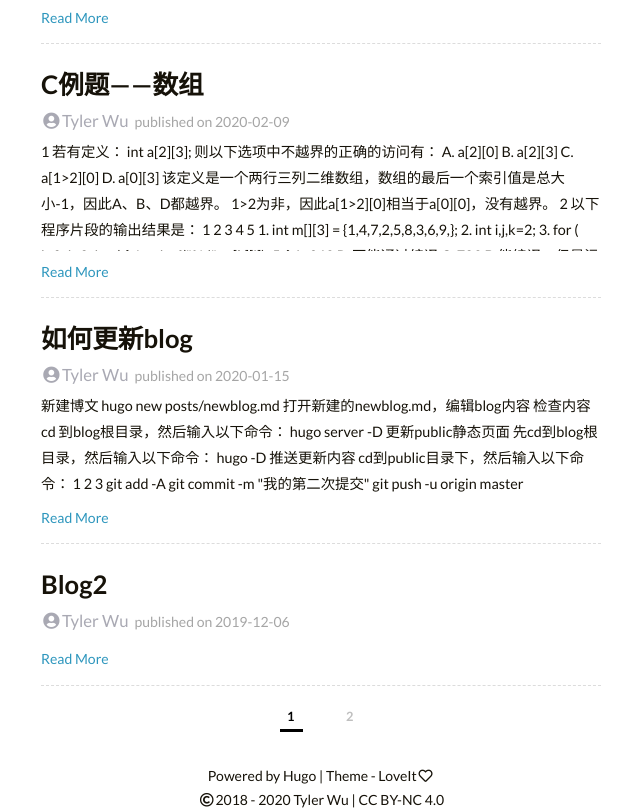
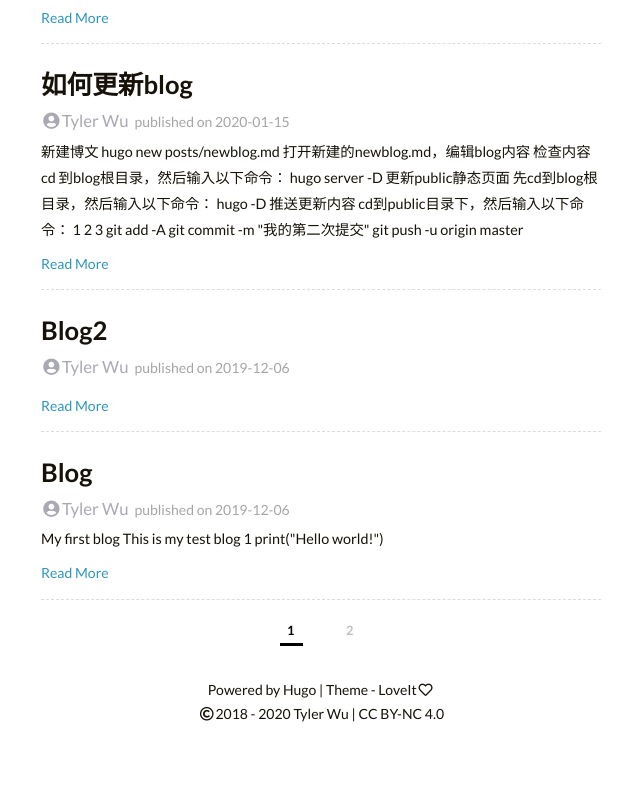
Before and after one commit to Tanhoo2019/tanhoo2019.github.io, a plain HTML site: page index.html in a window 1280 px wide. Shown: the part 1080-1892 px from the top of the page, without its empty margins (319-959 px from the left). After the commit the page ends 1806 px from the top, so only its background shows below. Drawn offline with Linux system fonts and the light colour scheme.

Commit message:
fix page *2

```diff
--- a/index.html
+++ b/index.html
@@ -336,61 +336,6 @@ mid = (left + right) / 2, 所以此时mid = 6;
 
 
     <h1 class="post-title post-list-title" itemprop="name headline">
-        <a href="https://tanhoo2019.github.io/2020/02/c%E6%95%B0%E7%BB%84/">C例题——数组</a>
-    </h1>
-
-    <div class="post-meta">
-        <a class="author" href="https://tanhoo2019.github.io" rel="author"><i class="fas fa-user-circle fa-fw"></i>Tyler Wu&nbsp;</a>
-        published on&nbsp;<time datetime=2020-02-09>2020-02-09</time>&nbsp;
-
-    </div>
-    <div class="post-content">
-
-
-
-
-
-
-
-
-            1 若有定义：
-int a[2][3];
-则以下选项中不越界的正确的访问有：
-A. a[2][0]
-B. a[2][3]
-C. a[1&gt;2][0]
-D. a[0][3]
- 该定义是一个两行三列二维数组，数组的最后一个索引值是总大小-1，因此A、B、D都越界。
-1&gt;2为非，因此a[1&gt;2][0]相当于a[0][0]，没有越界。
- 2 以下程序片段的输出结果是：
-1 2 3 4 5  1. int m[][3] = {1,4,7,2,5,8,3,6,9,}; 2. int i,j,k=2; 3. for ( i=0; i&lt;3; i++ ) { 4. printf(&#34;%d&#34;, m[k][i]); 5. }   A. 369
-B. 不能通过编译
-C. 789
-D.能编译，但是运行时数组下标越界了
- 该定义是一个3*3的二维数组（行没定义，列为3，c99会默认设置行为3），因此可以得到以下数组：
-147
-258
-368
-所以输出结果为369。
- 3 假设int类型变量占用4个字节，定义数组
-int x[10] = {0,2,4};
-则x在内存中占据几个字节？
- x是一个大小为10的数组，每个int类型变量占用4个字节，所以x在内存中一共占有4*10 = 40；
-
-    </div>
-    <div class="post-footer">
-        <a href="https://tanhoo2019.github.io/2020/02/c%E6%95%B0%E7%BB%84/">Read More</a>
-
-    </div>
-</article><article class="post" itemscope itemtype="http://schema.org/Article">
-
-
-
-
-
-
-
-    <h1 class="post-title post-list-title" itemprop="name headline">
         <a href="https://tanhoo2019.github.io/2020/01/how_to_use/">如何更新blog</a>
     </h1>
 
@@ -453,6 +398,39 @@ hugo -D
     </div>
     <div class="post-footer">
         <a href="https://tanhoo2019.github.io/2019/12/blog2/">Read More</a>
+
+    </div>
+</article><article class="post" itemscope itemtype="http://schema.org/Article">
+
+
+
+
+
+
+
+    <h1 class="post-title post-list-title" itemprop="name headline">
+        <a href="https://tanhoo2019.github.io/2019/12/blog/">Blog</a>
+    </h1>
+
+    <div class="post-meta">
+        <a class="author" href="https://tanhoo2019.github.io" rel="author"><i class="fas fa-user-circle fa-fw"></i>Tyler Wu&nbsp;</a>
+        published on&nbsp;<time datetime=2019-12-06>2019-12-06</time>&nbsp;
+
+    </div>
+    <div class="post-content">
+
+
+
+
+
+
+
+
+             My first blog This is my test blog 1  print(&#34;Hello world!&#34;)
+
+    </div>
+    <div class="post-footer">
+        <a href="https://tanhoo2019.github.io/2019/12/blog/">Read More</a>
 
     </div>
 </article><ul class="pagination"><li class="page-item active">
```
Also changed, not shown: 2020/01/how_to_use/index.html (+2 -2 lines), 2020/02/数据结构之二分搜索/index.html (+2 -2 lines), page/2/index.html (+0 -33 lines), posts/index.html (+0 -3 lines), posts/index.xml (+0 -31 lines), sitemap.xml (+0 -14 lines).
